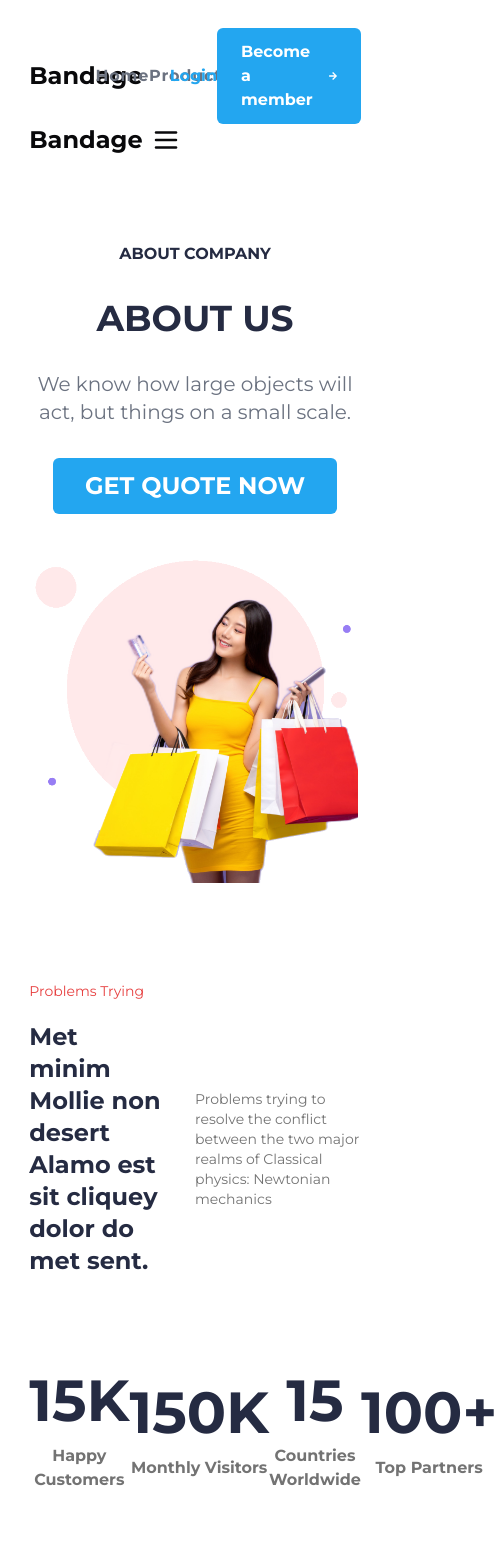
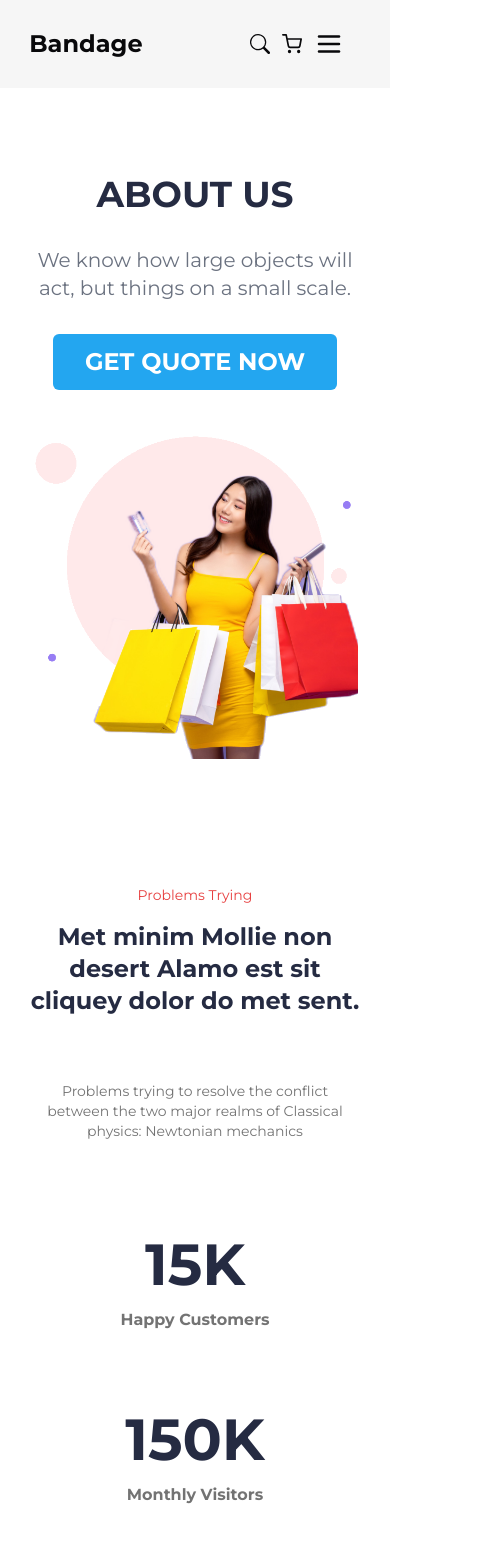
Before and after one commit to roshaanrashidkhan/giaic-hackathon-2-ecommerce-ui-ux, a Next.js app: page /about in a window 390 px wide. Shown: the top 1568 px of the page, 497 px wide, since content can reach past the window. Built offline with nearby package versions, Linux system fonts and the light colour scheme.

Commit message:
about page completed

```diff
--- a/src/app/about/page.tsx
+++ b/src/app/about/page.tsx
@@ -28,8 +28,9 @@ export default function About() {
         setVisibility={setVisibility}
       />
       <main className="w-full">
-        {visibility && <NavMenu pathname={pathname} />}
+        {visibility && <NavMenu pathname={pathname} parentCSS="bg-[#F6F6F6]" />}
         <HeroSection
+          firstHeadCSS="hidden md:block"
           width={350}
           height={100}
           textCSS="text-[#252B42]"
--- a/src/app/layout.tsx
+++ b/src/app/layout.tsx
@@ -14,8 +14,8 @@ const geistMono = localFont({
 });
 
 export const metadata: Metadata = {
-  title: "Create Next App",
-  description: "Generated by create next app",
+  title: "Bandage | Buy Anything",
+  description: "This is a Full E-commerce web app",
 };
 
 export default function RootLayout({
--- a/src/components/companies-section.tsx
+++ b/src/components/companies-section.tsx
@@ -7,7 +7,7 @@ export default function BigCompanies() {
       <div className="w-[85%]">
         <div className="flex flex-col gap-4 justify-center w-full">
           <Heading
-            headingLgCSS="!text-[40px] text-[#252B42]"
+            headingLgCSS="!text-[40px] text-[#252B42] leading-10"
             headingLg="Big Companies Are Here"
             headingSm={
               <>
@@ -17,7 +17,7 @@ export default function BigCompanies() {
             }
           />
         </div>
-        <div className="flex flex-col md:flex-row justify-between items-center gap-5 mt-16">
+        <div className="flex flex-col md:flex-row justify-between items-center gap-y-10 gap-x-5 mt-16">
           <Image src="/logo.png" width={103} height={100} alt="Logo" />
           <Image src="/logo.png" width={103} height={100} alt="Logo" />
           <Image src="/logo.png" width={103} height={100} alt="Logo" />
--- a/src/components/hero-section.tsx
+++ b/src/components/hero-section.tsx
@@ -13,14 +13,15 @@ interface Props {
     jsxElement: ReactNode;
     paraCSS?: string;
     textCSS?: string;
+    firstHeadCSS?: string;
 }
 
-export default function HeroSection({css, firstHeading, secondHeading, para, jsxElement, src, alt, width, height, paraCSS, textCSS}: Props) {
+export default function HeroSection({css, firstHeading, secondHeading, para, jsxElement, src, alt, width, height, paraCSS, textCSS, firstHeadCSS}: Props) {
     return (
-        <section className={css + " w-full flex items-center justify-center min-h-[85vh] overflow-hidden" }>
+        <section className={css + " w-full flex items-center justify-center min-h-[85vh] overflow-hidden py-10" }>
             <div className="w-[85%] h-full flex flex-col sm:flex-row items-center justify-center sm:justify-start gap-10">
                 <div className={textCSS + " flex flex-col sm:justify-start sm:text-left text-center justify-center gap-8 w-full sm:w-[70%]"}>
-                    <h6 className="font-bold text-base uppercase">{firstHeading}</h6>
+                    <h6 className={firstHeadCSS + " font-bold text-base uppercase"}>{firstHeading}</h6>
                     <h3 className="font-bold text-4xl md:text-6xl">{secondHeading}</h3>
                     <p className={paraCSS}>{para}</p>
                     <div className="flex sm:block items-center justify-center">{jsxElement}</div>
--- a/src/components/nav-menu.tsx
+++ b/src/components/nav-menu.tsx
@@ -3,14 +3,14 @@ import { BsSearch } from "react-icons/bs";
 import { FaRegHeart, FaRegUser } from "react-icons/fa";
 import { FiShoppingCart } from "react-icons/fi";
 
-export default function NavMenu({pathname}: {pathname: string}) {
+export default function NavMenu({pathname, parentCSS}: {pathname: string, parentCSS?: string;}) {
   return (
-    <section className="w-full md:hidden flex flex-col items-center justify-center gap-5 py-10 transition-all duration-200 ease-in text-3xl text-gray-400 font-medium">
+    <section className={parentCSS + " w-full md:hidden flex flex-col items-center justify-center gap-5 py-10 transition-all duration-200 ease-in text-3xl text-gray-400 font-medium"}>
       <Link href="/">Home</Link>
       <Link href="/product">Product</Link>
       <Link href="/pricing">Pricing</Link>
       <Link href="/contact">Contact</Link>
-      {(pathname.length > 1) && (<><div className="flex items-center gap-2 text-3xl font-medium text-[#23A6F0]">
+      {(pathname.length > 1 && pathname != '/about') && (<><div className="flex items-center gap-2 text-3xl font-medium text-[#23A6F0]">
         <FaRegUser />
         <Link href="/login">Login</Link>
         <span>/</span>
--- a/src/components/our-users-section.tsx
+++ b/src/components/our-users-section.tsx
@@ -1,7 +1,7 @@
 export default function OurUsers() {
     return (
         <section className="w-full flex items-center justify-center my-20">
-            <div className="w-[85%] flex items-center justify-between">
+            <div className="w-[85%] flex md:flex-row flex-col items-center justify-between gap-y-16 gap-x-2">
                 <div className="font-bold text-center">
                     <h2 className="text-[58px] text-[#252B42]">15K</h2>
                     <h6 className="text-[#737373]">Happy Customers</h6>
--- a/src/components/problem-section.tsx
+++ b/src/components/problem-section.tsx
@@ -1,11 +1,11 @@
 export default function ProblemSection() {
     return (
         <section className="w-full flex items-center justify-center my-20">
-            <div className="w-[85%]">
-                <h5 className="mb-5 text-sm text-[#E74040]">Problems Trying</h5>
-                <div className="flex items-center justify-between">
-                    <h2 className="text-2xl font-bold w-[40%] text-[#252B42]">Met minim Mollie non desert Alamo est sit cliquey dolor do met sent.</h2>
-                    <p className="text-sm text-[#737373] w-[50%]">Problems trying to resolve the conflict between the two major realms of Classical physics: Newtonian mechanics </p>
+            <div className="w-[85%] flex flex-col text-center md:text-left gap-4 justify-center items-center md:block">
+                <h5 className="md:mb-5 text-sm text-[#E74040]">Problems Trying</h5>
+                <div className="flex flex-col gap-16 md:flex-row items-center justify-between">
+                    <h2 className="text-2xl font-bold w-full md:w-[40%] text-[#252B42]">Met minim Mollie non desert Alamo est sit cliquey dolor do met sent.</h2>
+                    <p className="text-sm text-[#737373] w-full md:w-[50%]">Problems trying to resolve the conflict between the two major realms of Classical physics: Newtonian mechanics </p>
                 </div>
             </div>
         </section>
--- a/src/components/secondary-header.tsx
+++ b/src/components/secondary-header.tsx
@@ -19,8 +19,9 @@ export default function SecondaryHeader({
   visibility,
 }: Props) {
   return (
-    <header className="w-full flex items-center justify-center my-7">
-      <nav className="w-[85%] grid grid-cols-[20%_50%_30%] items-center">
+    <header className="w-full flex items-center justify-center py-7 bg-[#F6F6F6] md:bg-white">
+      <nav className="w-[85%]">
+        <div className="hidden w-full py-5 md:items-center md:justify-center md:grid grid-cols-[20%_50%_30%]">
           <h2 className="font-bold text-2xl">Bandage</h2>
           <div className="flex md:gap-2 lg:gap-5 items-center text-gray-500 font-bold md:text-xs lg:text-sm tracking-wider">
             <Link href="/">Home</Link>
@@ -32,16 +33,17 @@ export default function SecondaryHeader({
             <Link href="/login">Login</Link>
             <Link
               href="/signup"
-            className="flex items-center gap-2 text-white bg-[#23A6F0] hover:bg-[#278bc5] px-6 py-3 rounded-md"
+              className="flex items-center text-sm lg:text-sm xl:text-base gap-2 text-white bg-[#23A6F0] hover:bg-[#278bc5] px-6 py-3 rounded-md"
             >
               <span>Become a member</span>
               <FaArrowRight />
             </Link>
           </div>
-        <div className="flex w-[95%] md:hidden items-center justify-between gap-2">
+        </div>
+        <div className="flex w-[95%] bg-[#F6F6F6] md:hidden md:bg-white items-center justify-between gap-2">
           <h2 className="font-bold text-2xl">Bandage</h2>
           <div className="flex gap-3 items-center">
-            {(pathname.length <= 1 || pathname === "/") && (
+            {(pathname.length <= 1 || pathname.includes('about')) && (
               <>
                 <BsSearch size={20} />
                 <FiShoppingCart size={20} />
--- a/src/components/work-with-us-section.tsx
+++ b/src/components/work-with-us-section.tsx
@@ -4,9 +4,9 @@ import { Button } from "./ui/button";
 export default function WorkWithUs() {
   return (
     <section className="w-full min-h-screen flex items-center justify-center bg-[#2A7CC7] text-white">
-      <div className="w-full h-full grid grid-cols-[60%_40%]">
+      <div className="w-full h-full grid grid-rows-1 gap-y-10 md:grid-cols-[55%_45%]">
         <div className="h-full self-center justify-items-center">
-          <div className="w-[60%] h-full flex flex-col gap-10 py-[20%]">
+          <div className="w-[90%] md:w-[80%] text-center md:text-left h-full flex flex-col gap-10 px-10 py-10 md:py-[22%]">
             <h6 className="font-bold text-base uppercase">WORK WITH US</h6>
             <h3 className="font-bold text-[40px] xxl:text-6xl">Now Let&apos;s grow Yours</h3>
             <p className="text-sm">The gradual accumulation of information about atomic and small-scale behavior during the first quarter of the 20th </p>
```
Lines whose indentation alone changed are shown as unchanged.
